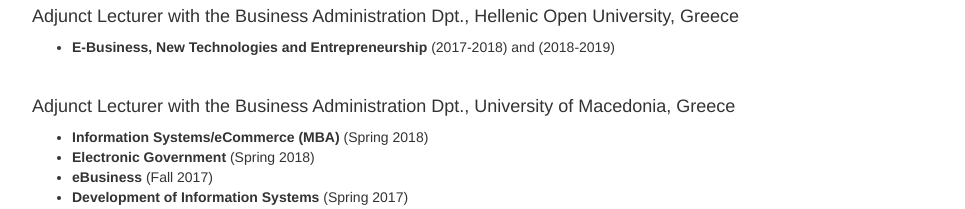
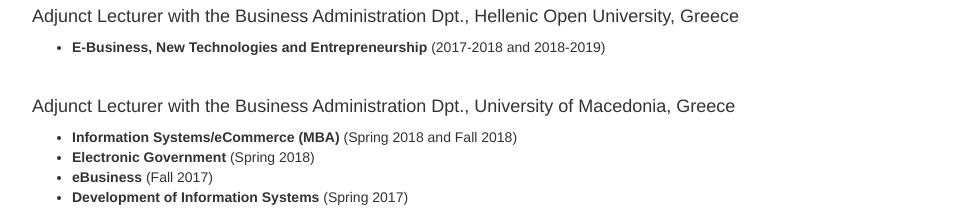
Before and after one commit to kalampokis/kalampokis.github.io, a plain HTML site: page index.html in a window 1280 px wide. Shown: the part 3640-3849 px from the top of the page, without its empty margins (38-1003 px from the left). Drawn offline with Linux system fonts and the light colour scheme.

Commit message:
Update index.html

```diff
--- a/index.html
+++ b/index.html
@@ -240,12 +240,12 @@
                     <h2>Teaching</h2>
                     	<h4 class="text-left">Adjunct Lecturer <span style="font-weight:normal">with the Business Administration Dpt., Hellenic Open University, Greece</span></h3>
     						<ul class="text-left">
-          						<li><b>E-Business, New Technologies and Entrepreneurship</b> (2017-2018) and (2018-2019)</li>
+          						<li><b>E-Business, New Technologies and Entrepreneurship</b> (2017-2018 and 2018-2019)</li>
        					 	</ul>
                     	</br>
 			<h4 class="text-left">Adjunct Lecturer <span style="font-weight:normal">with the Business Administration Dpt., University of Macedonia, Greece</span></h3>
     						<ul class="text-left">
-							<li><b>Information Systems/eCommerce (MBA)</b> (Spring 2018)</li>
+							<li><b>Information Systems/eCommerce (MBA)</b> (Spring 2018 and Fall 2018)</li>
 							<li><b>Electronic Government</b> (Spring 2018)</li>
 							<li><b>eBusiness</b> (Fall 2017)</li>
 							<li><b>Development of Information Systems</b> (Spring 2017)</li>
```
